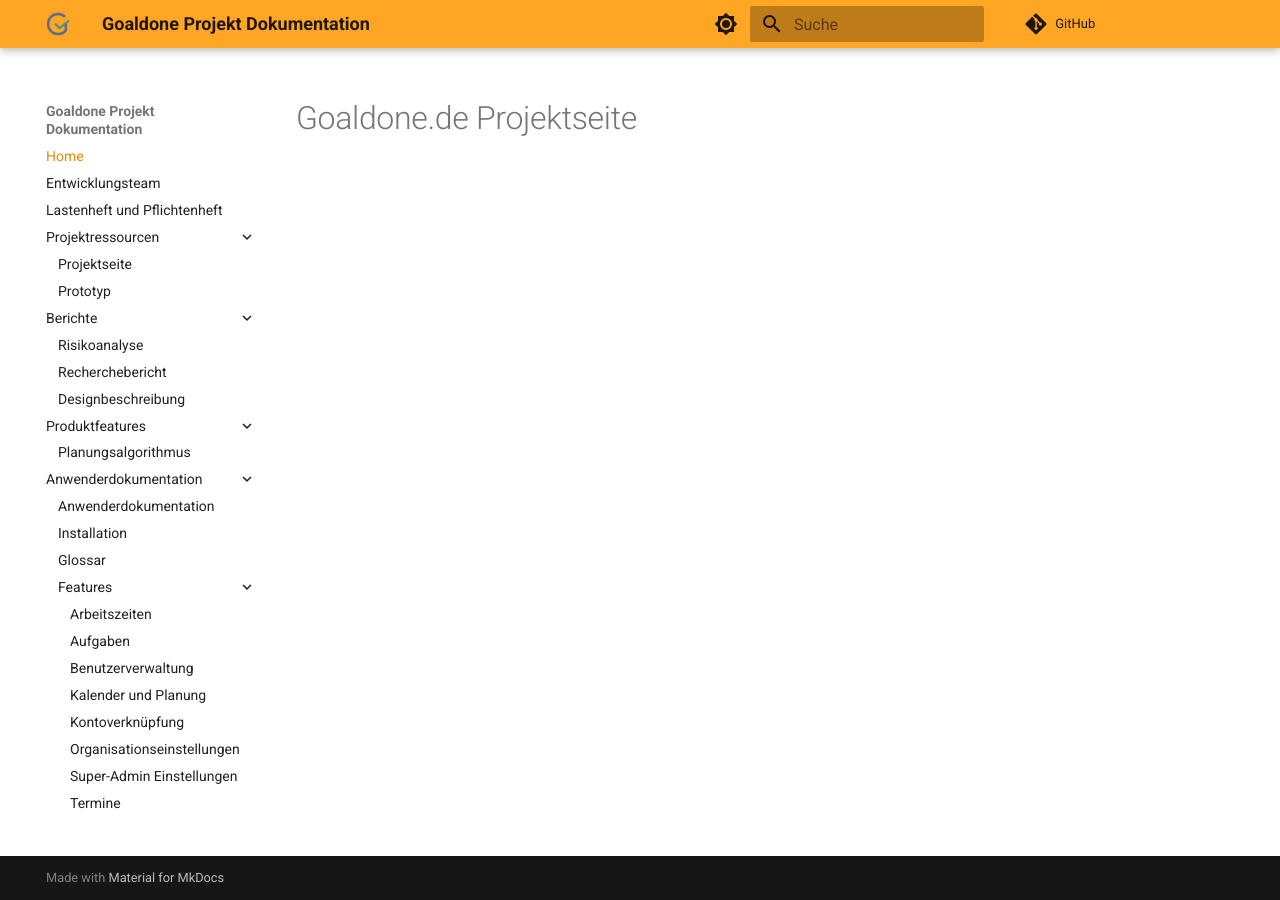
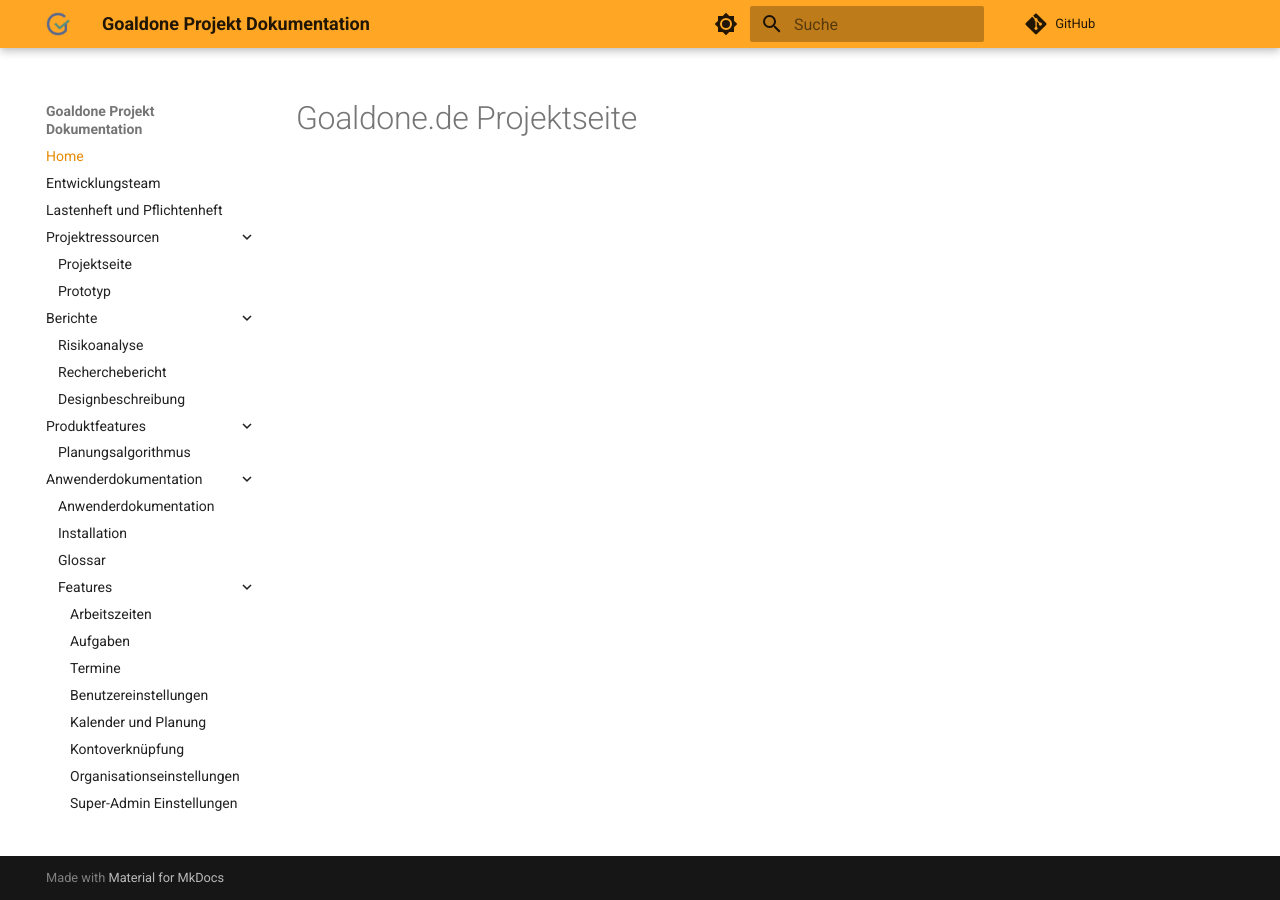
Before and after one commit to goaldone-dhbw/goaldone-projektseite, an MkDocs documentation site: the page built from docs/index.md, in a window 1280 px wide. Built offline with MkDocs 1.6.1 and Material for MkDocs 9.7.7, drawn with Linux system fonts in a browser that asks for light colours; comment, search, counter and statistics services are not loaded.

Commit message:
Benutzerverwaltung -> Benutzereinstellung

```diff
--- a/mkdocs.yml
+++ b/mkdocs.yml
@@ -58,9 +58,9 @@
       - Features:
           - Arbeitszeiten: Anwenderdokumentation/Features/Arbeitszeiten.md
           - Aufgaben: Anwenderdokumentation/Features/Aufgaben.md
-          - Benutzerverwaltung: Anwenderdokumentation/Features/Benutzerverwaltung.md
+          - Termine: Anwenderdokumentation/Features/Termine.md
+          - Benutzereinstellungen: Anwenderdokumentation/Features/Benutzereinstellungen.md
           - Kalender und Planung: Anwenderdokumentation/Features/Kalender-und-Planung.md
           - Kontoverknüpfung: Anwenderdokumentation/Features/Kontoverknuepfung.md
           - Organisationseinstellungen: Anwenderdokumentation/Features/Organisationseinstellungen.md
           - Super-Admin Einstellungen: Anwenderdokumentation/Features/Super-Admin.md
-          - Termine: Anwenderdokumentation/Features/Termine.md
```
